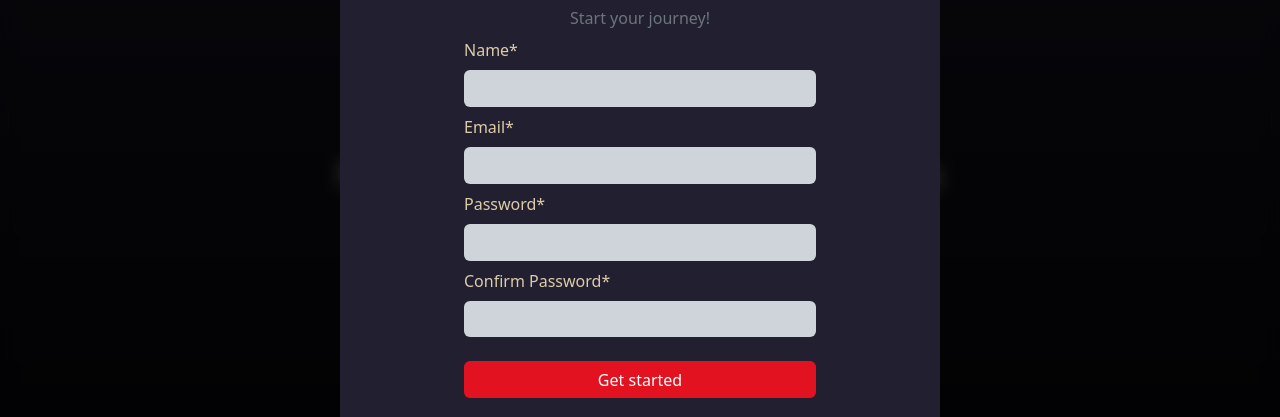
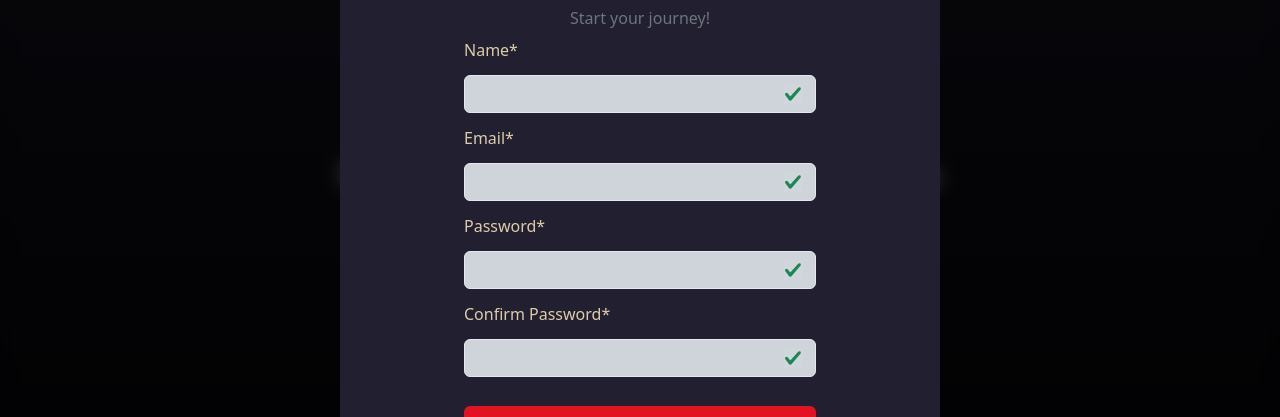
Before and after one commit to mariamrevia/epic-movie-quotes, a Vue app: page / in a window 1280 px wide. Both pictures are taken after a click on the button "Sign In". Shown: the part 213-630 px from the top of the page. Built offline with nearby package versions, Linux system fonts and the light colour scheme.

Commit message:
feat:add specific icons conditionally to inputs

```diff
--- a/src/components/Landing/LandingFormRegister.vue
+++ b/src/components/Landing/LandingFormRegister.vue
@@ -9,7 +9,7 @@
     >
       <Form
         @submit="handleSubmit"
-        class="w-37.5 h-44 z-10 fixed flex flex-col items-center bg-gray rounded-lg mt-7.4"
+        class="w-37.5 z-10 fixed flex flex-col pb-4 items-center bg-gray rounded-lg mt-7.4"
       >
         <div class="flex flex-col items-center">
           <h1 class="text-white text-2 mt-3.3">Create and Account</h1>
--- /dev/null
+++ b/src/components/icons/IconInvalid.vue
@@ -0,0 +1,19 @@
+<template>
+  <svg width="20" height="20" viewBox="0 0 20 20" fill="none" xmlns="http://www.w3.org/2000/svg">
+    <rect width="20" height="20" fill="white" fill-opacity="0.01" />
+    <g clip-path="url(#clip0_346_42614)">
+      <rect width="18" height="18" transform="translate(1 1)" fill="white" fill-opacity="0.01" />
+      <path
+        fill-rule="evenodd"
+        clip-rule="evenodd"
+        d="M10 3.75C6.54822 3.75 3.75 6.54822 3.75 10C3.75 13.4518 6.54822 16.25 10 16.25C13.4518 16.25 16.25 13.4518 16.25 10C16.25 6.54822 13.4518 3.75 10 3.75ZM2.75 10C2.75 5.99594 5.99594 2.75 10 2.75C14.0041 2.75 17.25 5.99594 17.25 10C17.25 14.0041 14.0041 17.25 10 17.25C5.99594 17.25 2.75 14.0041 2.75 10ZM9.33449 6.05883C9.42905 5.95752 9.56142 5.9 9.7 5.9H10.3C10.4386 5.9 10.571 5.95752 10.6655 6.05883C10.7601 6.16013 10.8083 6.29614 10.7988 6.4344L10.4988 10.7844C10.4807 11.0466 10.2628 11.25 10 11.25C9.73721 11.25 9.51927 11.0466 9.50118 10.7844L9.20118 6.4344C9.19165 6.29614 9.23992 6.16013 9.33449 6.05883ZM10.9 13.3C10.9 13.7971 10.4971 14.2 10 14.2C9.50294 14.2 9.1 13.7971 9.1 13.3C9.1 12.8029 9.50294 12.4 10 12.4C10.4971 12.4 10.9 12.8029 10.9 13.3Z"
+        fill="#E31221"
+      />
+    </g>
+    <defs>
+      <clipPath id="clip0_346_42614">
+        <rect width="18" height="18" fill="white" transform="translate(1 1)" />
+      </clipPath>
+    </defs>
+  </svg>
+</template>
--- /dev/null
+++ b/src/components/icons/IconPassword.vue
@@ -0,0 +1,29 @@
+<template>
+  <svg width="14" height="14" viewBox="0 0 14 14" fill="none" xmlns="http://www.w3.org/2000/svg">
+    <g clip-path="url(#clip0_369_30841)">
+      <rect width="14" height="14" fill="white" fill-opacity="0.01" />
+      <g clip-path="url(#clip1_369_30841)">
+        <path
+          d="M11.6886 9.8305C13.177 8.50225 13.9995 6.99725 13.9995 6.99725C13.9995 6.99725 11.3745 2.18475 6.99951 2.18475C6.15916 2.18764 5.32831 2.36275 4.55826 2.69925L5.23201 3.37387C5.79852 3.16751 6.39659 3.06122 6.99951 3.05975C8.85451 3.05975 10.3936 4.08175 11.5215 5.20962C12.0643 5.75535 12.5509 6.35424 12.974 6.99725C12.9233 7.07337 12.8673 7.15738 12.8034 7.24925C12.5103 7.66925 12.0771 8.22925 11.5215 8.78488C11.3771 8.92925 11.2266 9.07188 11.0691 9.21013L11.6886 9.8305Z"
+          fill="#6C757D"
+        />
+        <path
+          d="M9.88439 8.02625C10.0796 7.48011 10.1158 6.88975 9.98866 6.32387C9.86151 5.75798 9.57629 5.23984 9.16617 4.82972C8.75605 4.4196 8.2379 4.13437 7.67202 4.00723C7.10613 3.88008 6.51577 3.91624 5.96964 4.1115L6.68976 4.83163C7.02603 4.78349 7.36889 4.81434 7.69117 4.92172C8.01345 5.0291 8.3063 5.21006 8.5465 5.45026C8.78671 5.69046 8.96767 5.98331 9.07504 6.30559C9.18242 6.62787 9.21327 6.97073 9.16514 7.307L9.88439 8.02625ZM7.30926 9.16288L8.02851 9.88212C7.48237 10.0774 6.89202 10.1135 6.32613 9.9864C5.76024 9.85925 5.2421 9.57403 4.83198 9.16391C4.42186 8.75379 4.13663 8.23564 4.00949 7.66976C3.88234 7.10387 3.9185 6.51351 4.11376 5.96737L4.83389 6.6875C4.78576 7.02377 4.8166 7.36663 4.92398 7.68891C5.03136 8.01119 5.21232 8.30404 5.45252 8.54424C5.69272 8.78444 5.98557 8.9654 6.30785 9.07278C6.63013 9.18016 6.97299 9.21101 7.30926 9.16288Z"
+          fill="#6C757D"
+        />
+        <path
+          d="M2.93076 4.7835C2.77326 4.9235 2.62189 5.06525 2.47751 5.20962C1.9347 5.75535 1.44809 6.35424 1.02501 6.99725L1.19564 7.24925C1.48876 7.66925 1.92189 8.22925 2.47751 8.78488C3.60539 9.91275 5.14539 10.9347 6.99951 10.9347C7.62601 10.9347 8.21576 10.8184 8.76701 10.6198L9.44076 11.2952C8.67071 11.6317 7.83987 11.8068 6.99951 11.8097C2.62451 11.8097 -0.000488281 6.99725 -0.000488281 6.99725C-0.000488281 6.99725 0.821137 5.49138 2.31039 4.164L2.92989 4.78438L2.93076 4.7835ZM11.9398 12.557L1.43976 2.057L2.05926 1.4375L12.5593 11.9375L11.9398 12.557Z"
+          fill="#6C757D"
+        />
+      </g>
+    </g>
+    <defs>
+      <clipPath id="clip0_369_30841">
+        <rect width="14" height="14" fill="white" />
+      </clipPath>
+      <clipPath id="clip1_369_30841">
+        <rect width="14" height="14" fill="white" />
+      </clipPath>
+    </defs>
+  </svg>
+</template>
--- /dev/null
+++ b/src/components/icons/IconValid.vue
@@ -0,0 +1,17 @@
+<template>
+  <svg width="20" height="20" viewBox="0 0 20 20" fill="none" xmlns="http://www.w3.org/2000/svg">
+    <rect width="20" height="20" fill="white" fill-opacity="0.01" />
+    <g clip-path="url(#clip0_21354_27619)">
+      <rect width="18" height="18" transform="translate(1 1)" fill="white" fill-opacity="0.01" />
+      <path
+        d="M6.17405 16.1421L2.34905 11.1921C1.44905 8.85212 3.38405 8.04212 4.82405 9.39212L7.29905 12.5421L14.9491 3.99212C16.2991 2.57462 18.5491 3.38461 17.6491 5.56712L8.64905 15.9171C7.68155 17.0421 6.84905 16.8171 6.17405 16.1421Z"
+        fill="#198754"
+      />
+    </g>
+    <defs>
+      <clipPath id="clip0_21354_27619">
+        <rect width="18" height="18" fill="white" transform="translate(1 1)" />
+      </clipPath>
+    </defs>
+  </svg>
+</template>
--- a/src/components/ui/InputText.vue
+++ b/src/components/ui/InputText.vue
@@ -1,21 +1,28 @@
 <template>
   <div class="flex flex-col">
     <label class="text-caramel mb-0.5 mt-0.5">{{ label }}</label>
+    <div class="flex relative h-3 flex-row items-center">
       <Field
-      class="w-22 h-2.3 rounded-md bg-light-gray"
         v-bind="$attrs"
         :value="props.value"
-      @input="$emit('input', $event.target.value)"
+        :class="fieldClasses"
+        @input="updateText($event.target.value)"
         :type="props.type"
         :name="props.name"
         :rules="props.rules"
       />
+      <iconValid v-if="meta.valid && !errorMessage" class="absolute flex right-0.8 z-100" />
+      <iconInvalid v-if="errorMessage" class="absolute flex right-0.8 z-100" />
+    </div>
   </div>
   <ErrorMessage class="text-red-700" :name="name" />
 </template>
 
 <script setup>
-import { Field, ErrorMessage } from 'vee-validate'
+import iconValid from '@/components/icons/IconValid.vue'
+import iconInvalid from '@/components/icons/IconInvalid.vue'
+import { Field, ErrorMessage, useField } from 'vee-validate'
+import { computed } from 'vue'
 
 const props = defineProps({
   label: {
@@ -42,4 +49,23 @@ const props = defineProps({
     default: ''
   }
 })
+
+const { errorMessage, meta } = useField(props.name)
+
+const fieldClasses = computed(() => {
+  let classes =
+    'w-22 h-2.3 rounded-md border-0.1 bg-light-gray focus-within:ring focus:shadow-shadow outline-none '
+  if (meta.touched && errorMessage.value) {
+    classes += ' border-red-700'
+  }
+  if (meta.valid && meta.dirty && !errorMessage.value) {
+    classes += ' border-green-700'
+  }
+  return classes
+})
+
+const emits = defineEmits(['input'])
+const updateText = (newValue) => {
+  emits('input', newValue)
+}
 </script>
--- a/tailwind.config.js
+++ b/tailwind.config.js
@@ -1,76 +1,71 @@
 /** @type {import('tailwindcss').Config} */
 export default {
-  content: [
-    "./index.html",
-    "./src/**/*.{vue,js,ts,jsx,tsx}",
-  ],
+  content: ['./index.html', './src/**/*.{vue,js,ts,jsx,tsx}'],
   theme: {
     backgroundSize: {
-      'auto': 'auto',
-      'cover': 'cover',
-      'contain': 'contain',
-      '428': '428px',
-      '16': '4rem',
+      auto: 'auto',
+      cover: 'cover',
+      contain: 'contain',
+      428: '428px',
+      16: '4rem'
     },
 
     extend: {
       margin: {
-        2:'2rem',
-        1.5:'1.5rem',
-        4.4:'4.4rem',
-        3.3:'3.3rem',
-        7.4:'7.4rem',
-        0.5:'0.5rem',
-        13.6:'13.6rem',
-
-
+        2: '2rem',
+        1.5: '1.5rem',
+        4.4: '4.4rem',
+        3.3: '3.3rem',
+        7.4: '7.4rem',
+        0.5: '0.5rem',
+        13.6: '13.6rem'
       },
       height: {
-        3:'3rem',
-        2.3:'2.3rem',
-        53:'53rem',
-        31:'31rem',
-        44:'44rem',
-        23.4:'23.4rem',
-        33:'33rem',
-        35:'35rem',
-        3.3:'3.3rem',
-        25:'25rem'
-
+        3: '3rem',
+        2.3: '2.4rem',
+        53: '53rem',
+        31: '31rem',
+        44: '44rem',
+        23.4: '23.4rem',
+        33: '33rem',
+        35: '35rem',
+        3.3: '3.3rem',
+        25: '25rem'
       },
-      borderRadius: {
-
-      },
+      borderRadius: {},
       textColor: {
         caramel: '#DDCCAA'
+      },
+      borderWidth: {
+        0.1: '0.1rem'
       },
       width: {
         43: '43rem',
         8.3: '8.3rem',
-        6.8:'6.8rem',
-        5.5:"5.5rem",
-        50:'50rem',
-        22:'22rem',
-        17.5:'17.5rem',
-        15.6:'15.6rem',
-        37.5:'37.5rem',
-        33.6:'33.6rem'
+        6.8: '6.8rem',
+        5.5: '5.5rem',
+        50: '50rem',
+        22: '22rem',
+        17.5: '17.5rem',
+        15.6: '15.6rem',
+        37.5: '37.5rem',
+        33.6: '33.6rem'
       },
       fontSize: {
-       2:'2rem',
-       1.25: '1.25rem',
-       1:'1rem'
+        2: '2rem',
+        1.25: '1.25rem',
+        1: '1rem'
       },
-      colors:{
-        'dark-gray':'#6C757D'
+      colors: {
+        'dark-gray': '#6C757D',
+        shadow: '0px 0px 0px 4px rgba(13, 110, 253, 0.25);'
       },
 
       backgroundColor: {
         red: '#E31221',
-        gray:'#222030',
-        'light-gray':'#CED4DA',
-        blur:'rgba(0, 0, 0, 0.5)'
-
+        gray: '#222030',
+        'light-gray': '#CED4DA',
+        blur: 'rgba(0, 0, 0, 0.5)'
       },
       backgroundImage: {
         landingPage: 'linear-gradient(180deg, #11101A 0%, #08080D 50.52%, rgba(0, 0, 0, 0.9) 100%)',
@@ -79,12 +74,10 @@ export default {
         landingPage3: "url('@/assets/images/landingPage-3.png')"
       },
       inset: {
-
+        0.8: '0.8rem'
       },
-      padding: {
-
-      }
-    },
+      padding: {}
+    }
   },
-  plugins: [],
+  plugins: []
 }
```
Lines whose indentation alone changed are shown as unchanged.
